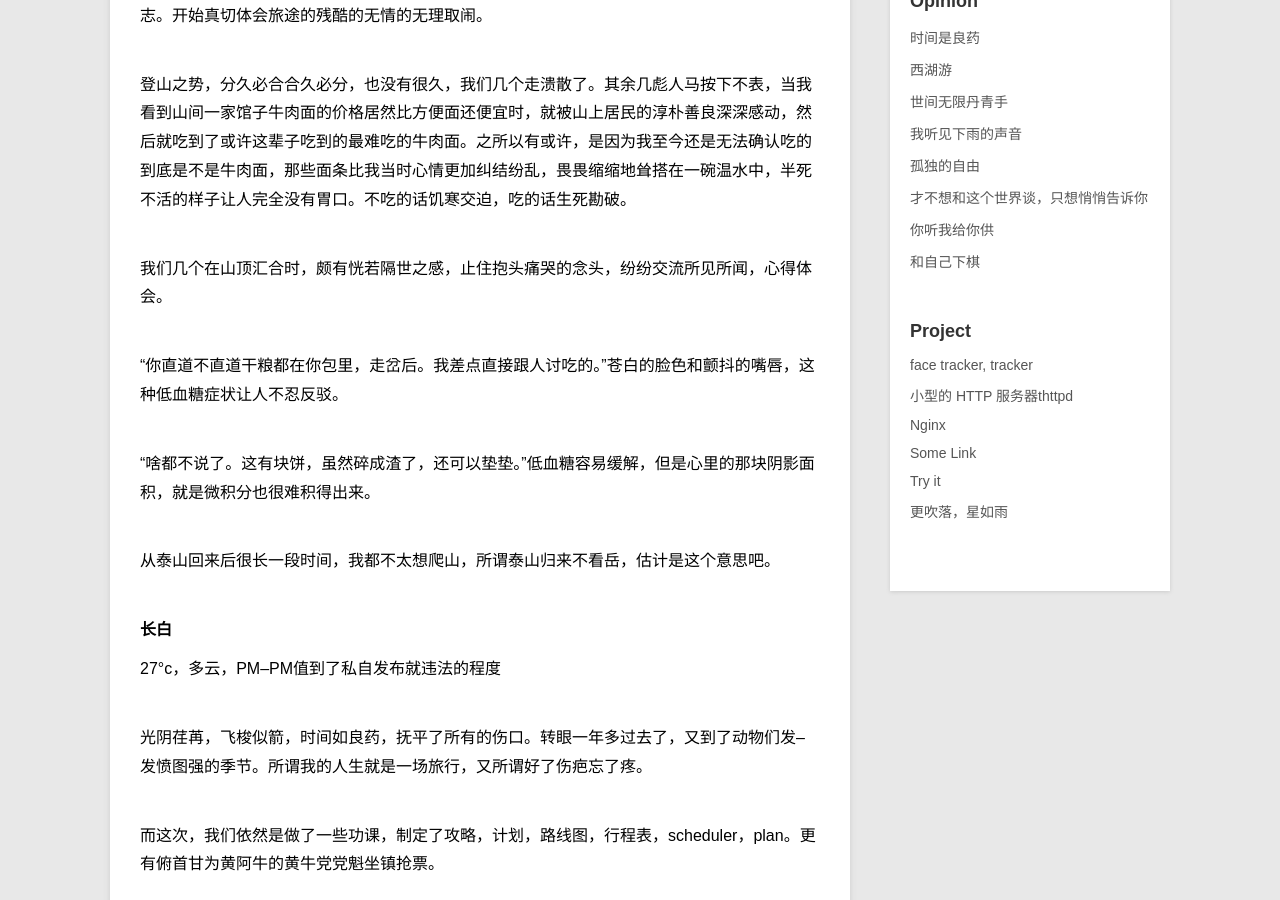
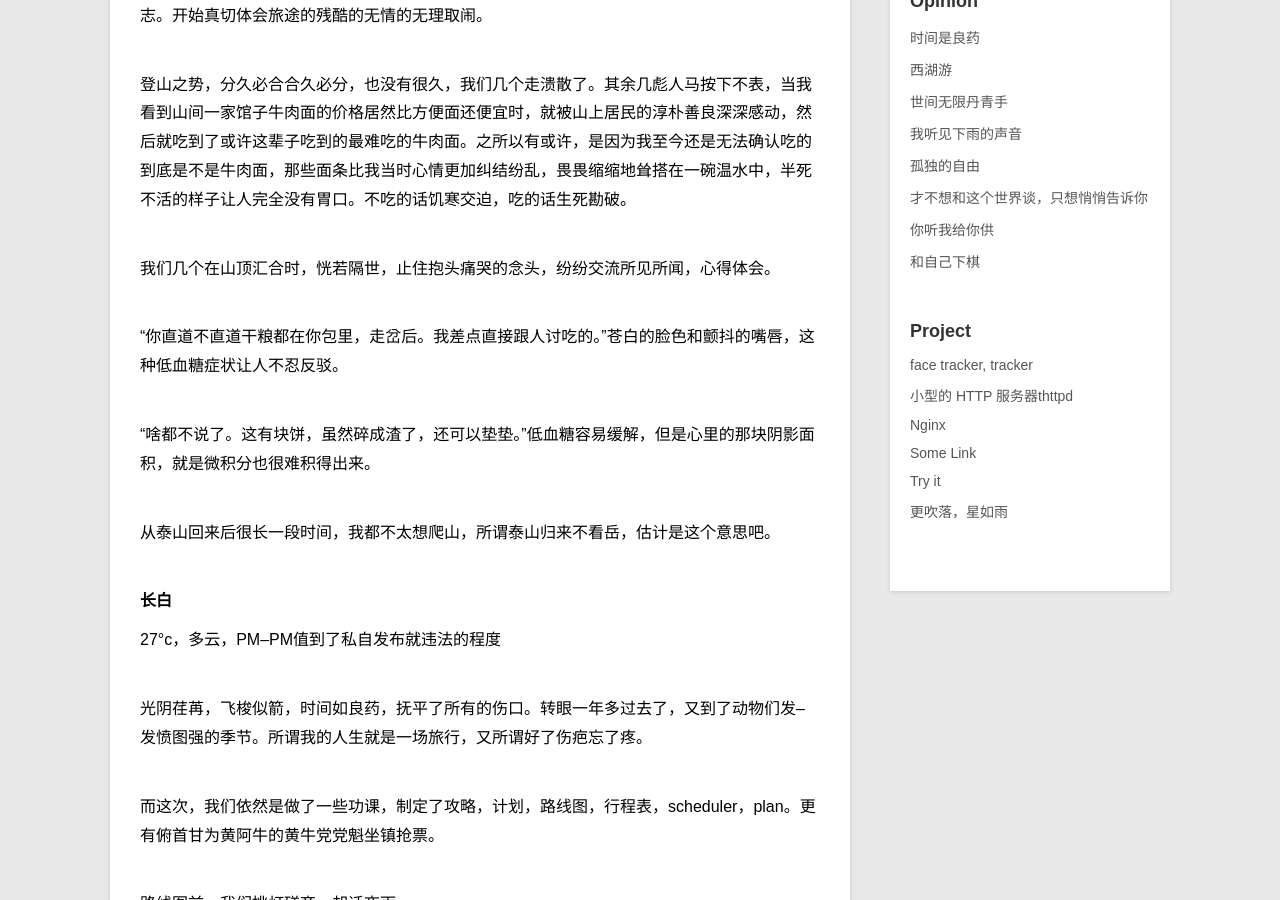
Before and after one commit to zorrock/zorrock.github.io, a Jekyll site: the page built from _posts/opinion/2015-09-24-time-medicine.md, in a window 1280 px wide and 900 px high, scrolled down 798 px. Built offline with Jekyll 4.4.1, drawn with Linux system fonts in a browser that asks for light colours; Markdown is read by kramdown in place of the engine named in the settings.

Commit message:
time medicine

```diff
--- a/_posts/opinion/2015-09-24-time-medicine.md
+++ b/_posts/opinion/2015-09-24-time-medicine.md
@@ -19,7 +19,7 @@ description: Time is a good medicine
 
   登山之势，分久必合合久必分，也没有很久，我们几个走溃散了。其余几彪人马按下不表，当我看到山间一家馆子牛肉面的价格居然比方便面还便宜时，就被山上居民的淳朴善良深深感动，然后就吃到了或许这辈子吃到的最难吃的牛肉面。之所以有或许，是因为我至今还是无法确认吃的到底是不是牛肉面，那些面条比我当时心情更加纠结纷乱，畏畏缩缩地耸搭在一碗温水中，半死不活的样子让人完全没有胃口。不吃的话饥寒交迫，吃的话生死勘破。
 
-  我们几个在山顶汇合时，颇有恍若隔世之感，止住抱头痛哭的念头，纷纷交流所见所闻，心得体会。
+  我们几个在山顶汇合时，恍若隔世，止住抱头痛哭的念头，纷纷交流所见所闻，心得体会。
 
   "你直道不直道干粮都在你包里，走岔后。我差点直接跟人讨吃的。"苍白的脸色和颤抖的嘴唇，这种低血糖症状让人不忍反驳。
 
```
